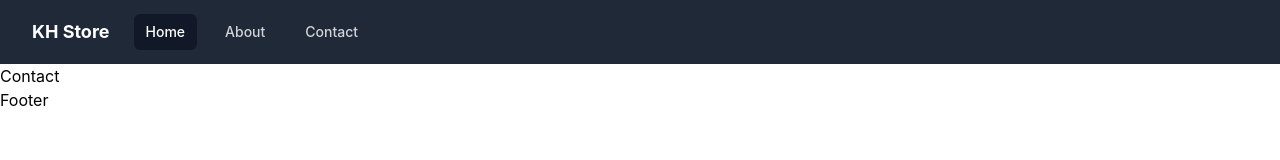
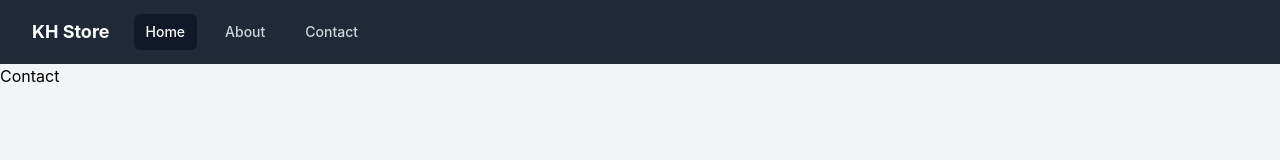
Before and after one commit to chhayseavpav/project02, a React (Create React App) app: page /contact in a window 1280 px wide. Shown: the top 160 px of the page. Built offline with nearby package versions, Linux system fonts and the light colour scheme.

Commit message:
Updata contact page

```diff
--- a/src/pages/Contact.jsx
+++ b/src/pages/Contact.jsx
@@ -1,7 +1,7 @@
 import React from "react";
 
 function Contact() {
-  return <div>Contact</div>;
+  return <div className="min-h-screen bg-gray-100">Contact</div>;
 }
 
 export default Contact;
```
